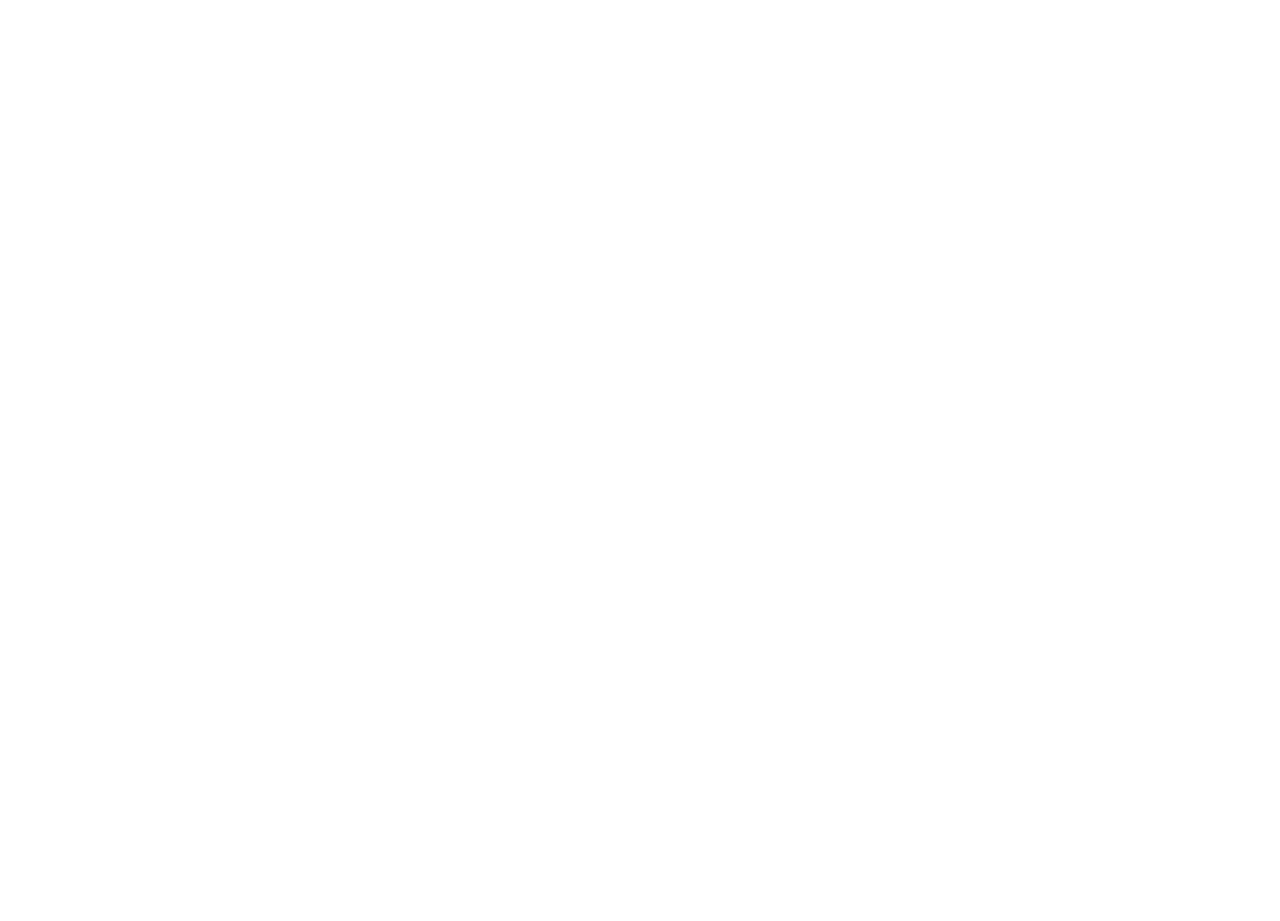
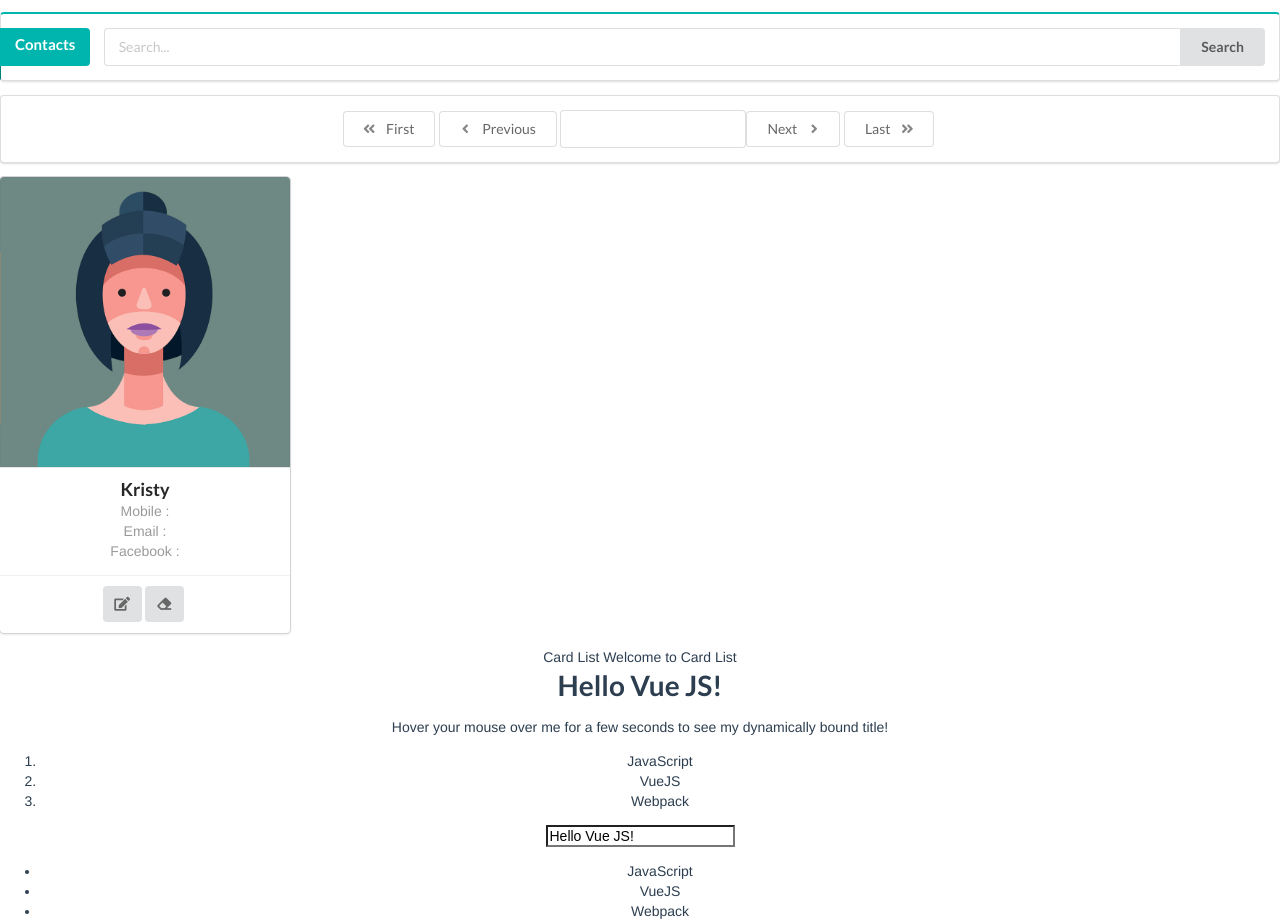
Before and after one commit to apaichon/vue-course, a Vue app: page /#/basic in a window 1280 px wide. Shown: the part 334-1255 px from the top of the page. Before the commit the page ends 800 px from the top, so only its background shows below. Built offline with nearby package versions, Linux system fonts and the light colour scheme.

Commit message:
start create component

```diff
--- a/src/App.vue
+++ b/src/App.vue
@@ -1,13 +1,25 @@
 <template>
   <div id="app">
     <img src="./assets/logo.png">
+    <menubar> </menubar>
+    <searchpanel> </searchpanel>
+    <datapager></datapager>
+    <carditem></carditem>
+    <cardlist></cardlist>
     <router-view></router-view>
   </div>
 </template>
 
 <script>
+import menubar from './components/MenuBar'
+import searchpanel from './components/SearchPanel'
+import datapager from './components/DataPager'
+import carditem from './components/CardItem'
+import cardlist from './components/CardList'
+
 export default {
-  name: 'app'
+  name: 'app',
+  components: { menubar, datapager, carditem, cardlist, searchpanel }
 }
 </script>
 
--- /dev/null
+++ b/src/components/Basic.vue
@@ -0,0 +1,36 @@
+<template>
+  <div>
+    <h1>{{ title }}</h1>
+    <span :title="title" v-if="isShow">
+    Hover your mouse over me for a few seconds
+    to see my dynamically bound title!
+  </span>
+  <ol>
+    <li v-for="todo in todos">
+      {{ todo.text }}
+    </li>
+  </ol>
+  <input type="text" v-model="title"/>
+  <ul>
+  <TodoItem v-for="todo in todos" :todo="todo" :key="todo.id"></TodoItem>
+  </ul>
+  </div>
+</template>
+<script>
+  import TodoItem from '@/components/TodoItem'
+  export default {
+    name: 'binding',
+    components: {TodoItem},
+    data () {
+      return {
+        title: 'Hello Vue JS!',
+        isShow: true,
+        todos: [
+          {id: 1, text: 'JavaScript'},
+          {id: 2, text: 'VueJS'},
+          {id: 3, text: 'Webpack'}
+        ]
+      }
+    }
+  }
+</script>
--- a/src/components/Binding.vue
+++ /dev/null
@@ -1,15 +0,0 @@
-<template>
-  <div>
-    <h1>{{ title }}</h1>
-  </div>
-</template>
-<script>
-  export default {
-    name: 'binding',
-    data () {
-      return {
-        title: 'Hello Vue JS!'
-      }
-    }
-  }
-</script>
--- /dev/null
+++ b/src/components/CardItem.vue
@@ -0,0 +1,38 @@
+<template>
+<div class="ui card">
+  <div class="image">
+    <img src="../assets/kristy.png">
+  </div>
+  <div class="content">
+    <a class="header">Kristy</a>
+    <div class="meta">
+      <span class="date">Mobile : </span>
+    </div>
+     <div class="meta">
+      <span class="date">Email : </span>
+    </div>
+    <div class="meta">
+      <span class="date">Facebook : </span>
+    </div>
+  </div>
+  <div class="extra content">
+    <button class="ui icon button">
+  <i class="edit icon"></i>
+</button>
+<button class="ui icon button">
+  <i class="erase icon"></i>
+</button>
+  </div>
+</div>
+</template>
+
+<script>
+export default {
+  name: 'carditem',
+  data () {
+    return {
+      msg: 'Welcome to Card Item'
+    }
+  }
+}
+</script>
--- /dev/null
+++ b/src/components/CardList.vue
@@ -0,0 +1,14 @@
+<template>
+<div> Card List {{msg}} </div>
+</template>
+
+<script>
+export default {
+  name: 'cardlist',
+  data () {
+    return {
+      msg: 'Welcome to Card List'
+    }
+  }
+}
+</script>
--- /dev/null
+++ b/src/components/DataPager.vue
@@ -0,0 +1,30 @@
+<template>
+<div class="ui center aligned segment">
+      <button class="ui basic button">
+        <i class="angle double left icon"></i> First
+      </button>
+      <button class="ui basic button">
+        <i class="angle left icon"></i> Previous
+      </button>
+      <div class="ui input">
+        <input type="number" class="ui center aligned segment"></input>
+      </div>
+      <button class="ui basic button"> Next
+        <i class="angle right icon"></i>
+      </button>
+      <button class="ui basic button"> Last
+        <i class="angle double right icon"></i>
+      </button>
+    </div>
+</template>
+
+<script>
+export default {
+  name: 'datapager',
+  data () {
+    return {
+      msg: 'Welcome to Data Pager'
+    }
+  }
+}
+</script>
--- /dev/null
+++ b/src/components/MenuBar.vue
@@ -0,0 +1,24 @@
+<template>
+<div class="ui stackable menu inverted">
+  <div class="item">
+    <img src="../assets/logo.png">
+  </div>
+  <a class="item">Contacts</a>
+  <div class="right menu">
+    <div class="item">
+        <div class="ui primary button">Login</div>
+    </div>
+  </div>
+</div>
+</template>
+
+<script>
+export default {
+  name: 'menubar',
+  data () {
+    return {
+      msg: 'Welcome to Menu Bar'
+    }
+  }
+}
+</script>
--- /dev/null
+++ b/src/components/SearchPanel.vue
@@ -0,0 +1,20 @@
+<template>
+<div class="ui teal center aligned segment">
+  <div class="ui fluid action input">
+    <a class="ui teal ribbon label"><h4>Contacts</h4></a>
+  <input type="text" placeholder="Search...">
+  <div class="ui button">Search</div>
+</div>
+</div>
+</template>
+
+<script>
+export default {
+  name: 'searchpanel',
+  data () {
+    return {
+      msg: 'Welcome to Search Panel'
+    }
+  }
+}
+</script>
--- /dev/null
+++ b/src/components/TodoItem.vue
@@ -0,0 +1,12 @@
+<template>
+  <li>
+    {{todo.text}}
+  </li>
+</template>
+
+<script>
+ export default {
+   name: 'todoitem',
+   props: ['todo']
+ }
+</script>
--- a/src/main.js
+++ b/src/main.js
@@ -3,6 +3,7 @@
 import Vue from 'vue'
 import App from './App'
 import router from './router'
+import '../node_modules/semantic-ui-css/semantic.min.css'
 
 Vue.config.productionTip = false
 
--- a/src/router/index.js
+++ b/src/router/index.js
@@ -1,7 +1,7 @@
 import Vue from 'vue'
 import Router from 'vue-router'
 import Hello from '@/components/Hello'
-import Binding from '@/components/Binding'
+import Basic from '@/components/Basic'
 
 Vue.use(Router)
 
@@ -13,9 +13,9 @@
       component: Hello
     },
     {
-      path: '/binding',
-      name: 'Binding',
-      component: Binding
+      path: '/basic',
+      name: 'Basic',
+      component: Basic
     }
   ]
 })
```
Also changed, not shown: package.json (+6 -1 lines), src/assets/kristy.png (added), 1 other file (tests, documents, lock files or other folders).
